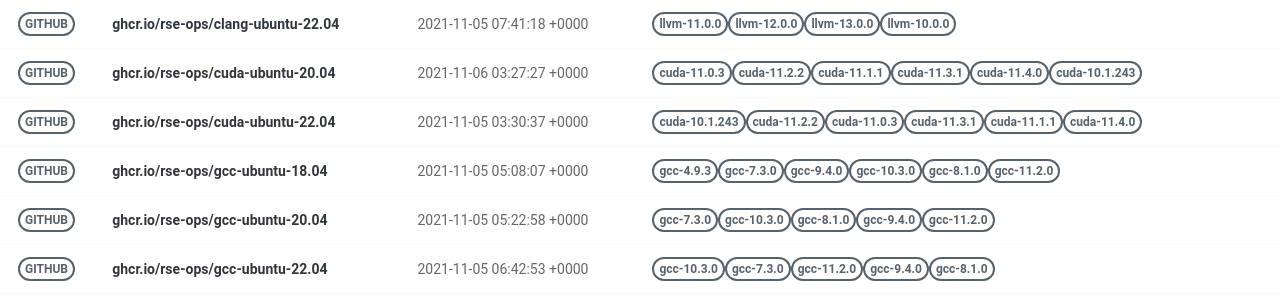
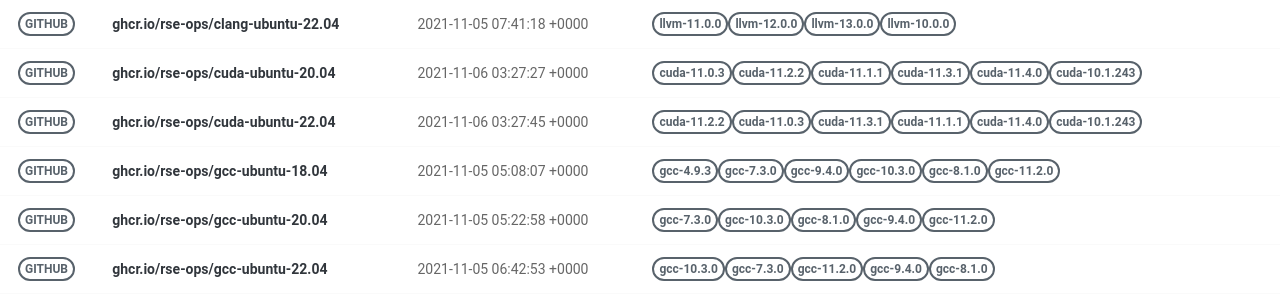
Before and after one commit to rse-ops/docker-images, a Jekyll site: the page built from pages/index.md, in a window 1280 px wide. Shown: the part 228-528 px from the top of the page. Built offline with Jekyll 4.4.1, drawn with Linux system fonts in a browser that asks for light colours; nearby versions of some CDN libraries.

Commit message:
Automated push to update library 2021-11-06

```diff
--- a/_library/ghcr.io-rse-ops-cuda-ubuntu-22.04.md
+++ b/_library/ghcr.io-rse-ops-cuda-ubuntu-22.04.md
@@ -1,14 +1,11 @@
 ---
 layout: container
 name: ghcr.io/rse-ops/cuda-ubuntu-22.04
-updated_at: 2021-11-05 03:30:37.473259
+updated_at: 2021-11-06 03:27:45.236562
 
 
 container_url: https://github.com/orgs/rse-ops/packages/container/package/cuda-ubuntu-22.04
 versions:
- - tag: cuda-10.1.243
-   dockerfile: https://github.com/rse-ops/docker-images/blob/main/ubuntu/cuda/Dockerfile
-   manifest: https://crane.ggcr.dev/manifest/ghcr.io/rse-ops/cuda-ubuntu-22.04:cuda-10.1.243
  - tag: cuda-11.2.2
    dockerfile: https://github.com/rse-ops/docker-images/blob/main/ubuntu/cuda/Dockerfile
    manifest: https://crane.ggcr.dev/manifest/ghcr.io/rse-ops/cuda-ubuntu-22.04:cuda-11.2.2
```
Also changed, not shown: other parts of _library/ghcr.io-rse-ops-cuda-ubuntu-22.04.md (+3 -0 lines).
